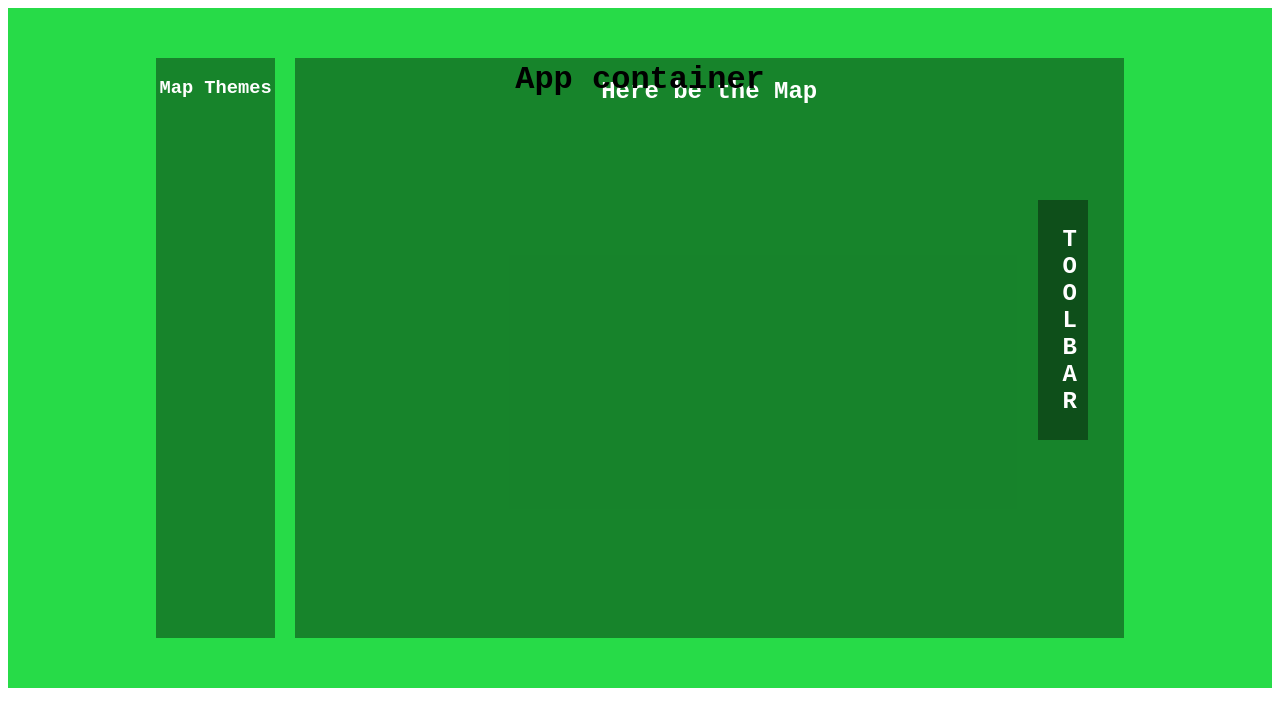
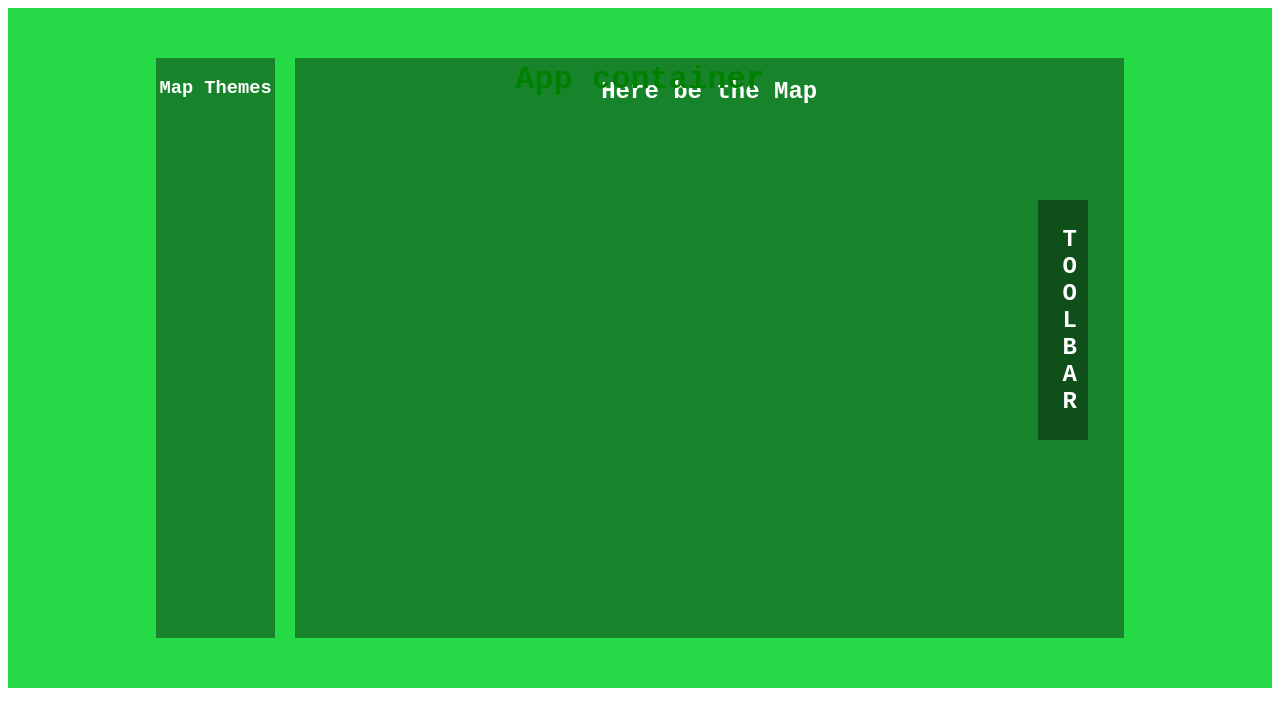
Before and after one commit to pirkanmaa/vkyir, a React app: page / in a window 1280 px wide. Shown: the top 726 px of the page. Built offline with nearby package versions, Linux system fonts and the light colour scheme; the HTML template or start-up script is replaced by a standard one.

Commit message:
test change

```diff
--- a/src/styles/styles.scss
+++ b/src/styles/styles.scss
@@ -1 +1,5 @@
 @import './base/base';
+
+body {
+	color: green;
+}
```
